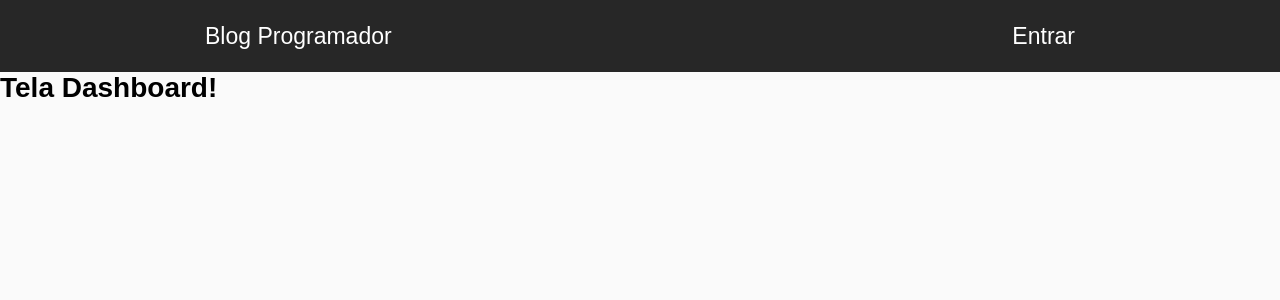
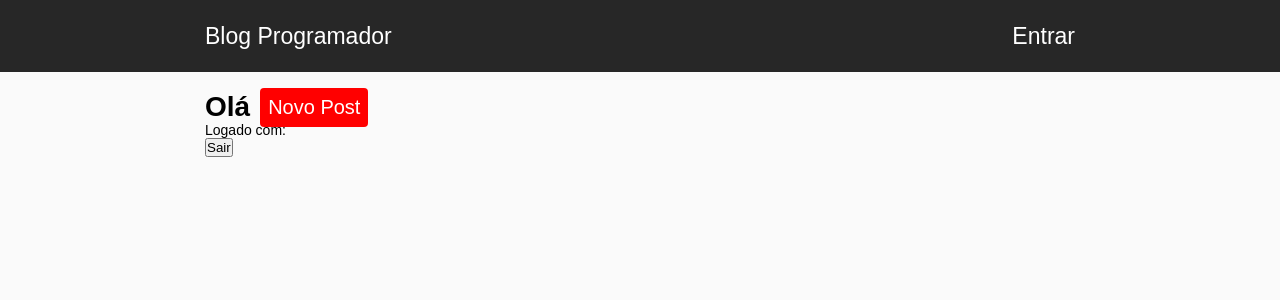
Before and after one commit to FrancisvalCS/Blog, a React (Create React App) app: page /dashboard in a window 1280 px wide. Shown: the top 300 px of the page. Built offline with nearby package versions, Linux system fonts and the light colour scheme; no server answers; the database is empty; sample sign-in values are in the browser's storage.

Commit message:
Projeto Blog ReactJs-Criando a Dashboard

```diff
--- /dev/null
+++ b/src/components/Dashboard/dashboard.css
@@ -0,0 +1,22 @@
+div#dashboard{
+    width: 100%;
+    max-width: 930px;
+    margin: 20px auto;
+    padding: 0 30px;
+}
+
+div#dashboard .user-info{
+    display: flex;
+    height: 30px;
+    align-items: center;
+}
+
+div#dashboard .user-info a{
+    margin-left: 10px;
+    padding: 8px;
+    border-radius: 4px;
+    font-size: 20px;
+    background-color: #FF0000;
+    color: #FFF;
+    text-decoration: none;
+}
--- a/src/components/Dashboard/index.js
+++ b/src/components/Dashboard/index.js
@@ -1,9 +1,50 @@
 import React, { Component } from 'react';
+import {Link, withRouter} from 'react-router-dom';
+import firebase from '../../firebase';
+import './dashboard.css';
 
 export default class Dashboard extends Component{
+
+    constructor(props){
+        super(props);
+        this.state = {
+            nome: localStorage.nome
+        };
+
+        this.logout = this.logout.bind(this);
+    }
+
+    async componentDidMount(){
+        if(!firebase.getCurrent()){
+            this.props.history.replace('/login');
+            return null;
+        }
+
+        firebase.getUserName((info)=>{
+            localStorage.nome = info.val().nome;
+            this.setState({nome: localStorage.nome});
+        })
+    }
+
+    logout = async () => {
+        await firebase.logout()
+        .catch((error)=>{
+          console.log(error);
+        });
+        localStorage.removeItem("nome");
+        this.props.history.push('/');
+      }
+
     render(){
         return(
-            <div><h1>Tela Dashboard!</h1></div>
+            <div id="dashboard">
+                <div className="user-info">
+                    <h1>Olá {this.state.nome}</h1>
+                    <Link to="/dashboard/new">Novo Post</Link>
+                </div>
+                <p>Logado com: {firebase.getCurrent}</p>
+                <button onClick={()=>this.logout()}>Sair</button>
+            </div>
         );
     }
 }
--- a/src/firebase.js
+++ b/src/firebase.js
@@ -28,6 +28,9 @@
   login(email, password){
     return app.auth().signInWithEmailAndPassword(email, password);
   }
+  logout(){
+    return app.auth().signOut();
+  }
 
   async register(nome, email, password){
     await app.auth().createUserWithEmailAndPassword(email, password);
@@ -48,6 +51,14 @@
   getCurrent(){
     return app.auth().currentUser && app.auth().currentUser.email
   }
+
+  async getUserName(callback){
+      if(!app.auth().currentUser){
+        return null;
+      }
+      const uid = app.auth().currentUser.uid;
+      await app.database().ref('usuarios').child(uid).once('value').then(callback)
+  }
 }
 
 export default new Firebase();
```
